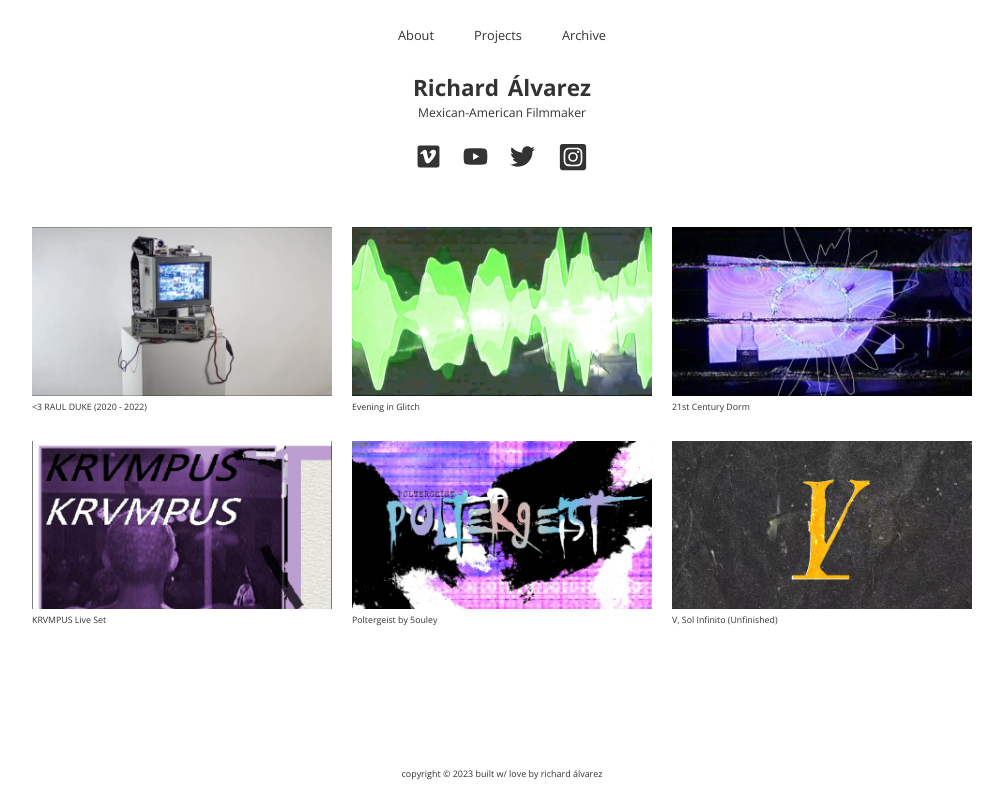
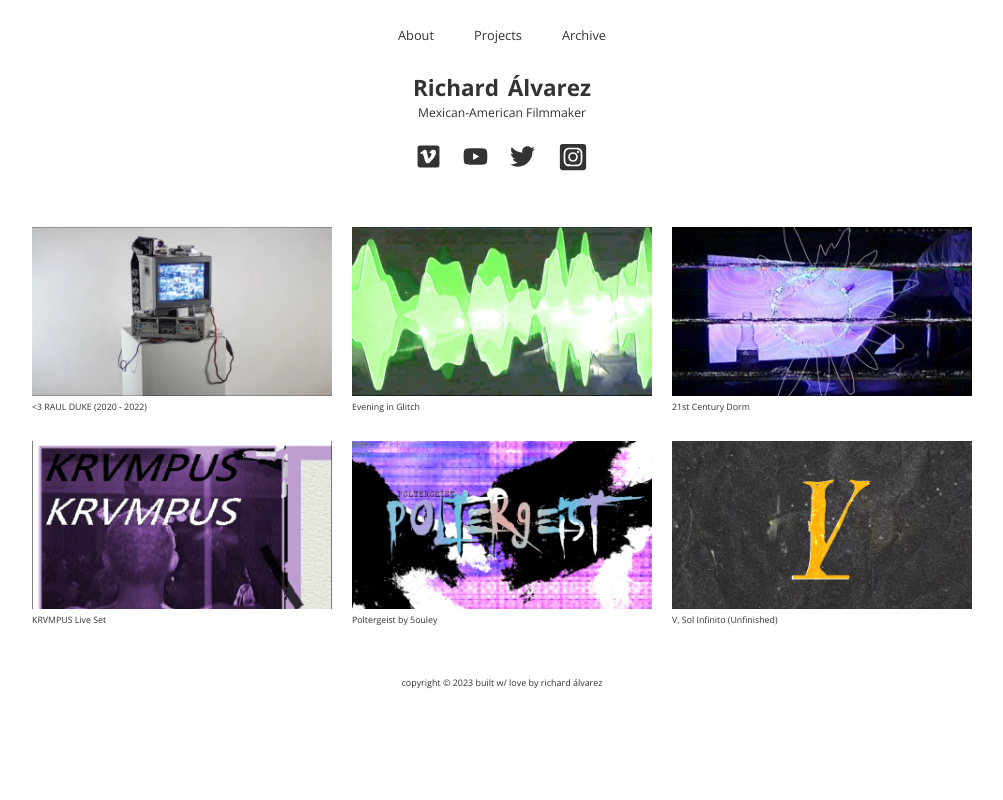
Before and after one commit to raulduk3/raulduke, a Next.js app: page / in a window 1280 px wide. Shown: the whole page, without its empty margins (138-1141 px from the left). Built offline with nearby package versions, Linux system fonts and the light colour scheme; a web font is replaced by a local one.

Commit message:
finished links

```diff
--- a/components/globalstyles.tsx
+++ b/components/globalstyles.tsx
@@ -6,7 +6,6 @@ const GlobalStyle = createGlobalStyle`
     color: ${({ theme }) => theme.colors.primary};
     padding: 0;
     margin: 0;
-    height: 100%;
     font-family: -apple-system, BlinkMacSystemFont, Segoe UI, Roboto, Oxygen,
       Ubuntu, Cantarell, Fira Sans, Droid Sans, Helvetica Neue, sans-serif;
     }
@@ -18,12 +17,9 @@ const GlobalStyle = createGlobalStyle`
         outline: none;
         text-transform: none;
   }
-  body > div:first-child,
-      div#__next,
-      div#__next > div {
-        height: -webkit-fill-available;
-        height: 100%;
-      }
+  html, body, #app, #app>* {
+    height: 100%
+  }
   a {
     color: inherit;
     text-decoration: none;
--- a/pages/index.tsx
+++ b/pages/index.tsx
@@ -91,11 +91,10 @@ const Index = () => {
 
   useEffect(() => {
     if(window.innerWidth < 760) { setIsMobile(true) } else { setIsMobile(false) }
-    window.addEventListener('resize', handleResize)
+    window.addEventListener('resize', handleResize);
 
-    return () =>
-    {
-        window.removeEventListener('resize', handleResize)
+    return () => {
+        window.removeEventListener('resize', handleResize);
     }
   }, [open, size, isMobile])
 
@@ -133,7 +132,7 @@ const Index = () => {
                 <link rel="preload" href="/public/Font/Sunset-Serial-Bold.woff" as="font" type="font/woff"></link>
           </Head>
           <GlobalStyles />
-            <PageWrapper size={size}>
+            <PageWrapper>
                 <Container>
                     <Navigation>
                         {isMobile ? (
--- a/styles/index.js
+++ b/styles/index.js
@@ -48,9 +48,7 @@ export const Hero = styled.div`
     }
 `
 
-export const PageWrapper = styled.div.attrs(props => ({
-    'size': props.size,
-  }))`
+export const PageWrapper = styled.div`
     height: ${props => {props.size}};
     flex-direction: column;
     display: flex;
```
